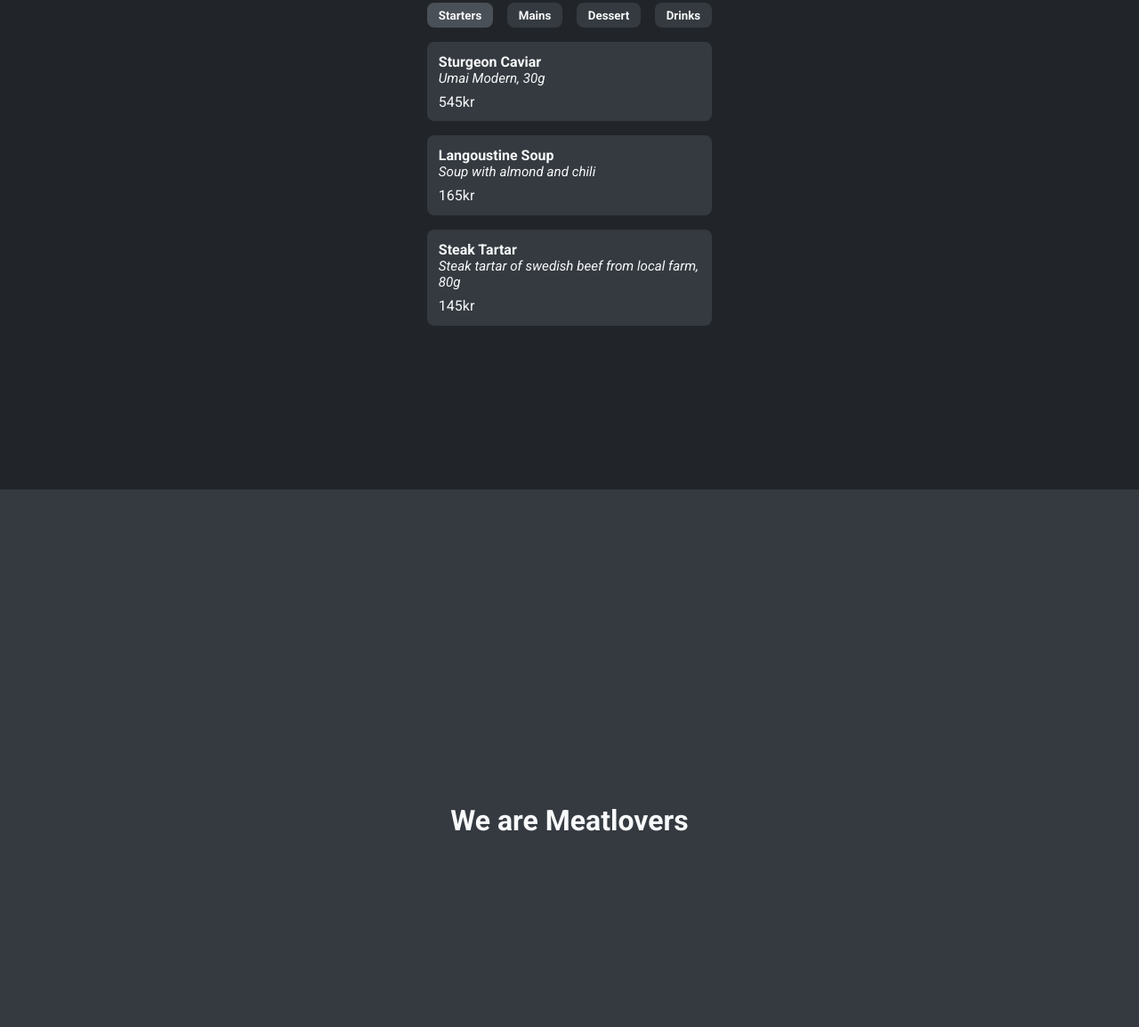
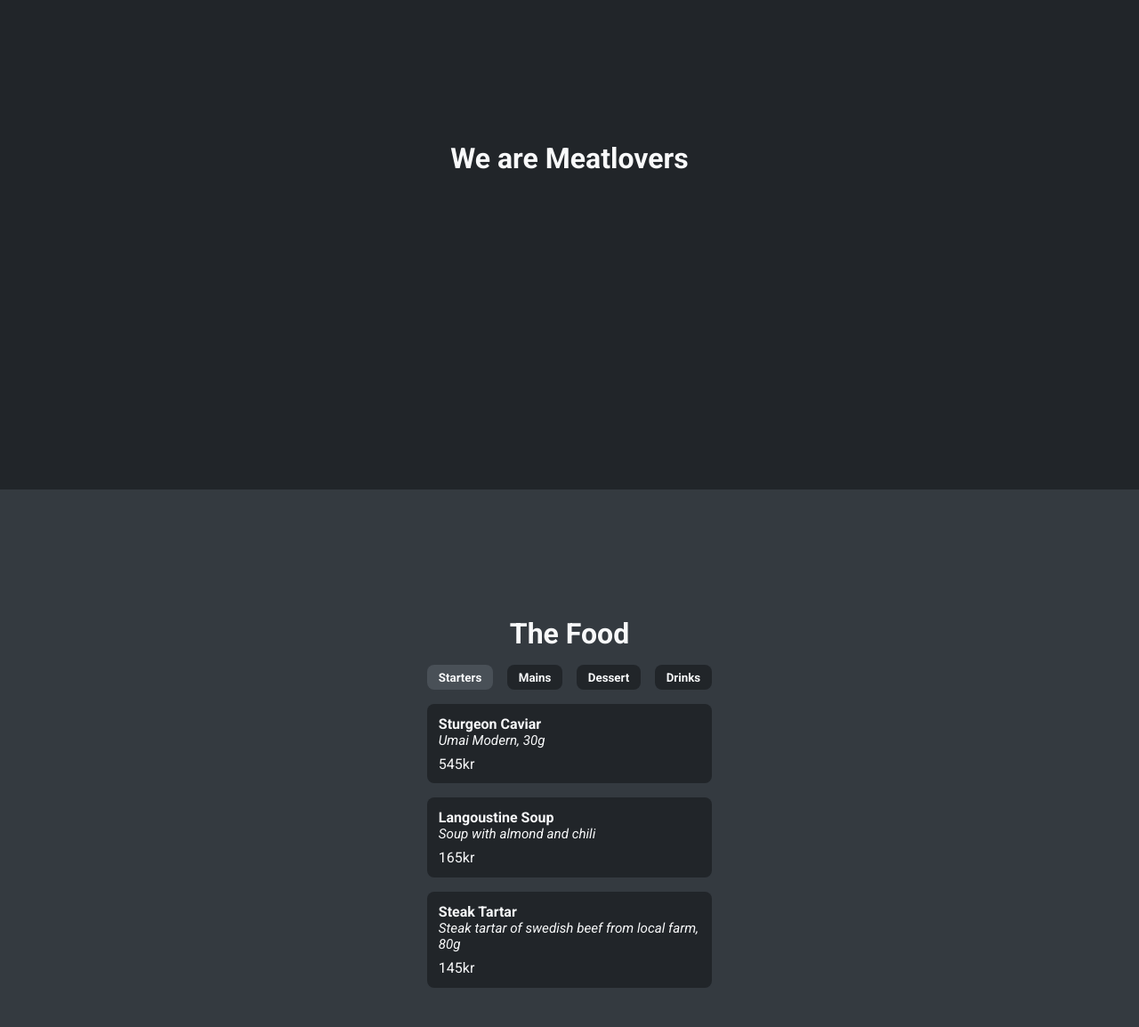
Before and after one commit to frreri/restaurant-site, a plain HTML site: page index.html in a window 1280 px wide. Shown: the part 994-2148 px from the top of the page at 89% size. Drawn offline with Linux system fonts and the light colour scheme.

Commit message:
reordered about and menu

```diff
--- a/css/style.css
+++ b/css/style.css
@@ -111,11 +111,10 @@ body {
   font-size: 2rem;
 }
 
-.section-menu {
+.section-about {
   background-color: var(--bg-gray-1);
 }
-
-.section-about {
+.section-menu {
   background-color: var(--bg-gray-2);
 }
 
@@ -130,7 +129,7 @@ body {
   font-weight: bold;
   cursor: pointer;
   color: var(--main-color);
-  background-color: var(--bg-gray-2);
+  background-color: var(--bg-gray-1);
   font-family: 'Roboto', sans-serif;
 }
 .btn-menu:hover {
@@ -168,7 +167,7 @@ body {
 .food-item {
   width: 320px;
   padding: 0.8rem;
-  background-color: var(--bg-gray-2);
+  background-color: var(--bg-gray-1);
   border-radius: 8px;
 }
 
--- a/index.html
+++ b/index.html
@@ -21,8 +21,8 @@
       <div class="nav-container">
         <ul>
           <li><a class="nav-btn" href="#home">Home</a></li>
+          <li><a class="nav-btn" href="#about">About</a></li>
           <li><a class="nav-btn" href="#menu">Menu</a></li>
-          <li><a class="nav-btn" href="#about">About</a></li>
           <li><a class="nav-btn" href="#cart">Cart</a></li>
         </ul>
         <div class="nav-active-line"></div>
@@ -31,6 +31,9 @@
     <header id="home" class="header header-hero">
       <h1 class="header-h1">MEATLOVERS</h1>
     </header>
+    <section id="about" class="section section-about">
+      <h2>We are Meatlovers</h2>
+    </section>
     <section id="menu" class="section section-menu">
       <h2>The Food</h2>
       <div class="food-container">
@@ -43,9 +46,7 @@
         <div class="food-items"></div>
       </div>
     </section>
-    <section id="about" class="section section-about">
-      <h2>We are Meatlovers</h2>
-    </section>
+
     <section id="cart" class="section section-cart">
       <h2>Your Order</h2>
     </section>
--- a/js/navScroll.js
+++ b/js/navScroll.js
@@ -32,10 +32,10 @@ export const initScrollingNav = () => {
           if (targetId === 'home') {
             translateVal = 0;
             navColor = 'rgba(0, 0, 0, 0)';
-          } else if (targetId === 'menu') {
+          } else if (targetId === 'about') {
             translateVal = 100;
             navColor = '#212529';
-          } else if (targetId === 'about') {
+          } else if (targetId === 'menu') {
             translateVal = 200;
             navColor = '#343a40';
           } else {
```
